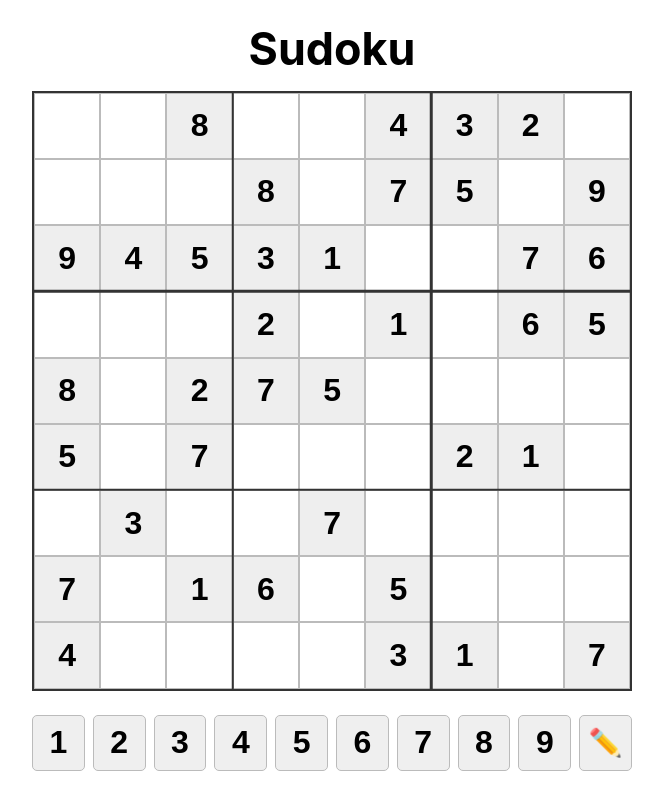
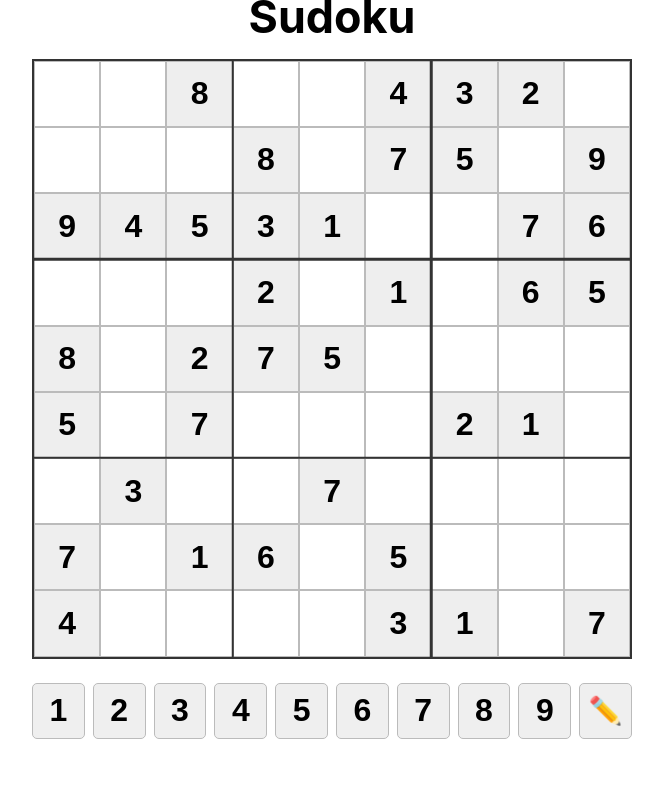
Before and after one commit to SuezD/sudoku, a React (Create React App) app: page / in a window 1280 px wide. Shown: the whole page, without its empty margins (308-971 px from the left). Built offline with nearby package versions, Linux system fonts and the light colour scheme.

Commit message:
Use dynamic viewport to avoid address bar obscuring view

```diff
--- a/src/App.css
+++ b/src/App.css
@@ -1,12 +1,16 @@
 html, body {
   margin: 0;
   padding: 0;
-  height: 100%;
+  height: 100dvh;
+  min-height: 100dvh;
+  max-height: 100dvh;
   overflow: hidden;
 }
 
 #root, .app {
-  height: 100%;
+  height: 100dvh;
+  min-height: 100dvh;
+  max-height: 100dvh;
 }
 
 :root {
@@ -151,10 +155,11 @@ html, body {
   flex-direction: column;
   align-items: center;
   justify-content: center;
-  height: 100vh;
+  height: 100dvh;
   width: 100%;
   box-sizing: border-box;
   overflow: hidden;
+  padding-bottom: 8vh;
 }
 
 .App {
```
